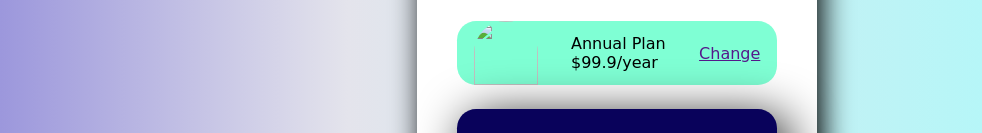
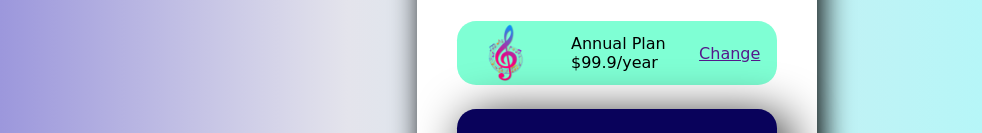
Before and after one commit to 123456789satyam/card, a plain HTML site: page index.html in a window 1280 px wide. Shown: the part 450-583 px from the top of the page, without its empty margins (23-1005 px from the left). Drawn offline with Linux system fonts and the light colour scheme; the site is published under a folder, as on GitHub Pages, so addresses that start at the root find nothing.

Commit message:
Update index.html

```diff
--- a/index.html
+++ b/index.html
@@ -112,7 +112,7 @@
           </div>
           <div class="price">
             <img
-              src="/—Pngtree—music notes in swirl-musical design_8633299.png"
+              src="—Pngtree—music notes in swirl-musical design_8633299.png"
               alt=""
             />
             <div class="">
```
